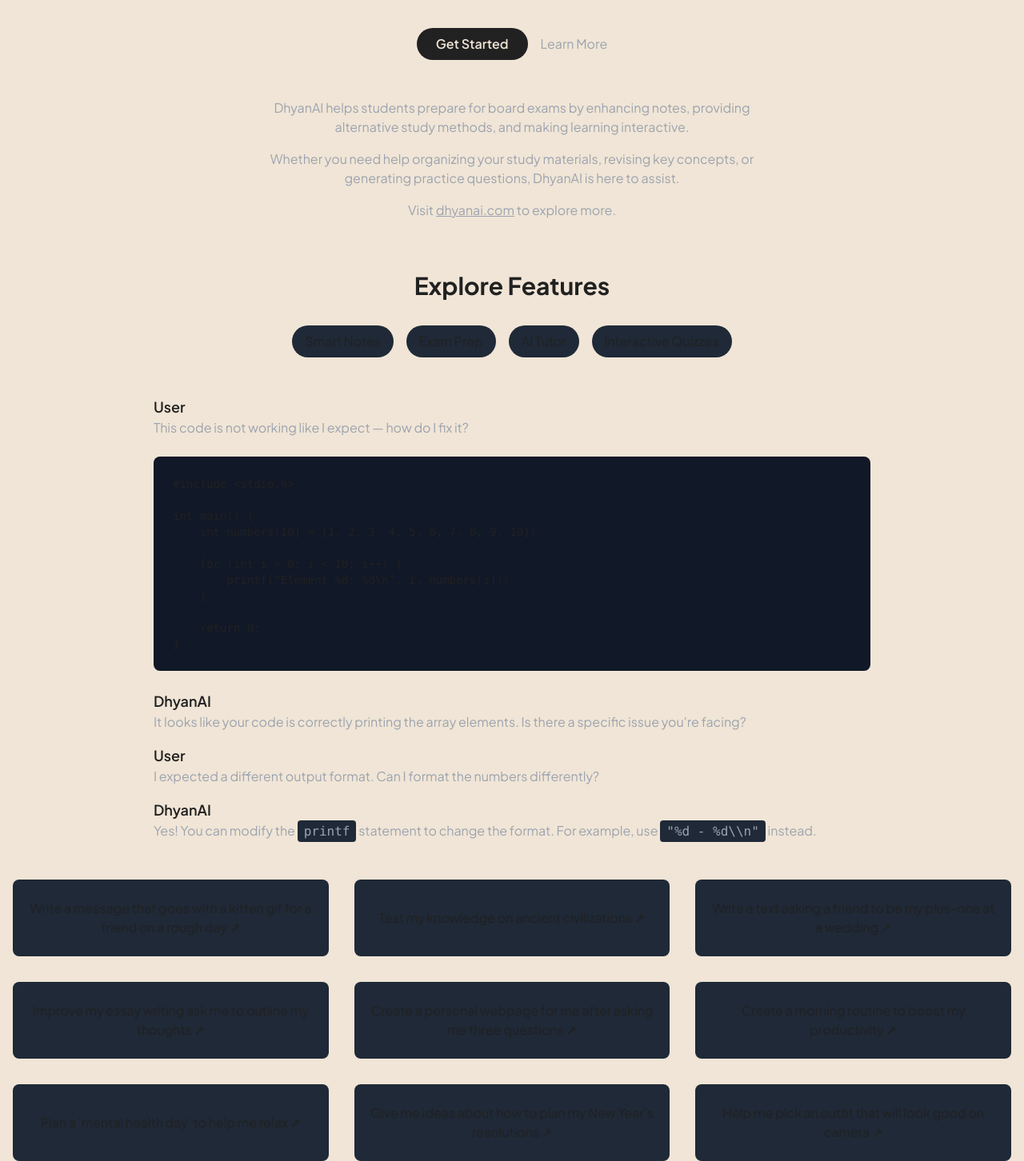
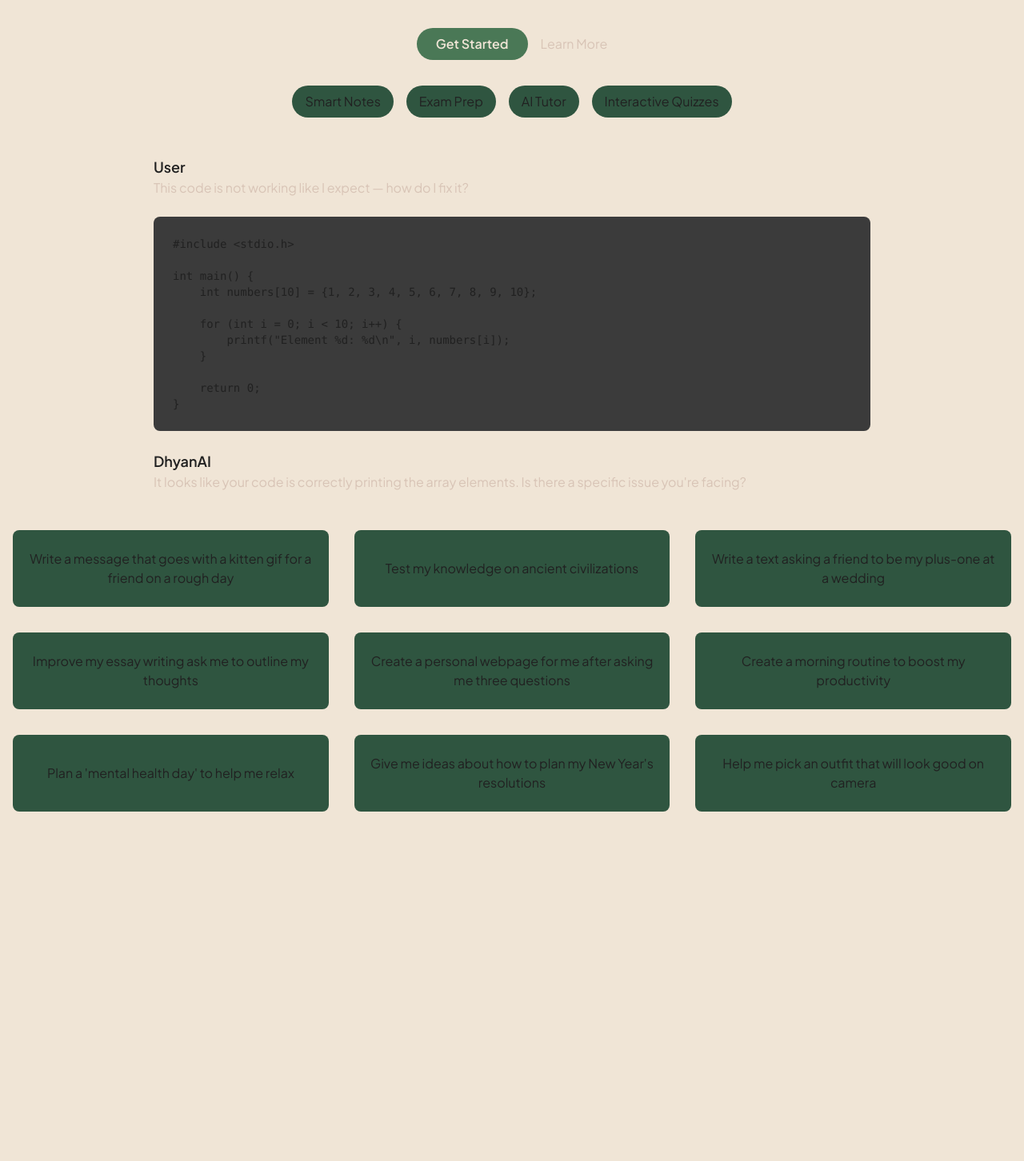
Before and after one commit to ItsSitanshu/dhyan-v1, a Next.js app: page /landing in a window 1280 px wide. Shown: the part 233-1685 px from the top of the page at 80% size. After the commit the page ends 1248 px from the top, so only its background shows below. Built offline with nearby package versions, Linux system fonts and the light colour scheme; a web font is replaced by a local one.

Commit message:
clean,modular

```diff
--- /dev/null
+++ b/app/components/BoxGrid.tsx
@@ -0,0 +1,32 @@
+import React from "react";
+
+const BoxGrid = () => {
+  const boxItems = [
+    "Write a message that goes with a kitten gif for a friend on a rough day",
+    "Test my knowledge on ancient civilizations",
+    "Write a text asking a friend to be my plus-one at a wedding",
+    "Improve my essay writing ask me to outline my thoughts",
+    "Create a personal webpage for me after asking me three questions",
+    "Create a morning routine to boost my productivity",
+    "Plan a 'mental health day' to help me relax",
+    "Give me ideas about how to plan my New Year's resolutions",
+    "Help me pick an outfit that will look good on camera",
+  ];
+
+  return (
+    <div className="w-screen grid grid-cols-1 sm:grid-cols-2 md:grid-cols-3 gap-4 sm:gap-6 md:gap-8 mt-12 px-4">
+      {boxItems.map((item, index) => (
+        <div
+          key={index}
+          className="bg-prim1 p-4 rounded-lg text-center h-24 flex items-center justify-center hover:bg-opacity-80 transition"
+        >
+          <a href="#" className="block text-foreground">
+            {item}
+          </a>
+        </div>
+      ))}
+    </div>
+  );
+};
+
+export default BoxGrid;
--- /dev/null
+++ b/app/components/CodeExample.tsx
@@ -0,0 +1,44 @@
+import React from "react";
+
+const CodeExample = () => {
+  return (
+    <div className="w-full max-w-4xl mx-auto mt-12 space-y-6">
+      <div>
+        <p className="text-lg font-semibold">User</p>
+        <p className="text-psec">
+          This code is not working like I expect — how do I fix it?
+        </p>
+      </div>
+
+      <div className="w-full bg-lprim p-6 rounded-lg text-foreground text-sm overflow-x-auto">
+        <pre>
+          <code>
+            {`#include <stdio.h>
+
+int main() {
+    int numbers[10] = {1, 2, 3, 4, 5, 6, 7, 8, 9, 10};
+
+    for (int i = 0; i < 10; i++) {
+        printf("Element %d: %d\\n", i, numbers[i]);
+    }
+
+    return 0;
+}`}
+          </code>
+        </pre>
+      </div>
+
+      <div className="space-y-4">
+        <div>
+          <p className="text-lg font-semibold">DhyanAI</p>
+          <p className="text-psec">
+            It looks like your code is correctly printing the array elements. Is
+            there a specific issue you're facing?
+          </p>
+        </div>
+      </div>
+    </div>
+  );
+};
+
+export default CodeExample;
--- /dev/null
+++ b/app/components/FeatureSection.tsx
@@ -0,0 +1,20 @@
+import React from "react";
+
+const FeatureSection = () => {
+  return (
+    <div className="flex flex-wrap justify-center mt-8 gap-4">
+      {["Smart Notes", "Exam Prep", "AI Tutor", "Interactive Quizzes"].map(
+        (text, index) => (
+          <button
+            key={index}
+            className="bg-prim1 text-foreground px-4 py-2 rounded-full hover:bg-opacity-80 transition"
+          >
+            {text}
+          </button>
+        )
+      )}
+    </div>
+  );
+};
+
+export default FeatureSection;
--- /dev/null
+++ b/app/components/Header.tsx
@@ -0,0 +1,21 @@
+import React from "react";
+
+const Header = () => {
+  return (
+    <header className="w-full max-w-5xl flex justify-between items-center p-6">
+      <div className="flex items-center">
+        <img alt="logo" className="h-10" src="/logo.svg" />
+        <span className="ml-2 text-xl font-semibold">DhyanAI</span>
+      </div>
+      <nav className="hidden md:flex space-x-6">
+        {["Home", "Features", "About", "Contact"].map((item, index) => (
+          <a key={index} className="hover:underline" href="#">
+            {item}
+          </a>
+        ))}
+      </nav>
+    </header>
+  );
+};
+
+export default Header;
--- /dev/null
+++ b/app/components/HeroSection.tsx
@@ -0,0 +1,22 @@
+import React from "react";
+
+const HeroSection = () => {
+  return (
+    <main className="flex flex-col items-center justify-center text-center px-4">
+      <p className="text-psec mt-12">Your AI-powered learning assistant</p>
+      <h1 className="text-4xl md:text-6xl font-bold mt-4">Unlock Your Potential</h1>
+
+      {/* Buttons */}
+      <div className="flex flex-col md:flex-row items-center mt-8 space-y-4 md:space-y-0 md:space-x-4">
+        <button className="bg-prim2 text-background px-6 py-2 rounded-full font-semibold hover:bg-opacity-80 transition">
+          Get Started
+        </button>
+        <a className="text-psec hover:underline" href="#">
+          Learn More
+        </a>
+      </div>
+    </main>
+  );
+};
+
+export default HeroSection;
--- a/app/components/LandingPage.tsx
+++ b/app/components/LandingPage.tsx
@@ -1,166 +1,18 @@
 import React from "react";
+import Header from "@/app/components/Header";
+import HeroSection from "@/app/components/HeroSection";
+import FeatureSection from "@/app/components/FeatureSection";
+import CodeExample from "@/app/components/CodeExample";
+import BoxGrid from "@/app/components/BoxGrid";
 
 const LandingPage = () => {
-  const boxItems = [
-    "Write a message that goes with a kitten gif for a friend on a rough day ↗",
-    "Test my knowledge on ancient civilizations ↗",
-    "Write a text asking a friend to be my plus-one at a wedding ↗",
-    "Improve my essay writing ask me to outline my thoughts ↗",
-    "Create a personal webpage for me after asking me three questions ↗",
-    "Create a morning routine to boost my productivity ↗",
-    "Plan a 'mental health day' to help me relax ↗",
-    "Give me ideas about how to plan my New Year's resolutions ↗",
-    "Help me pick an outfit that will look good on camera ↗",
-  ];
-
   return (
     <div className="bg-background text-foreground font-sans min-h-screen flex flex-col items-center overflow-hidden">
-      {/* Header */}
-      <header className="w-full max-w-5xl flex justify-between items-center p-6">
-        <div className="flex items-center">
-          <img alt="logo" className="h-10" src="/logo.svg" />
-          <span className="ml-2 text-xl font-semibold">DhyanAI</span>
-        </div>
-        <nav className="hidden md:flex space-x-6">
-          {["Home", "Features", "About", "Contact"].map((item, index) => (
-            <a key={index} className="hover:underline" href="#">
-              {item}
-            </a>
-          ))}
-        </nav>
-      </header>
-
-      {/* Main Content */}
-      <main className="flex flex-col items-center justify-center text-center px-4">
-        <p className="text-gray-400 mt-12">
-          Your AI-powered learning assistant
-        </p>
-        <h1 className="text-4xl md:text-6xl font-bold mt-4">
-          Unlock Your Potential
-        </h1>
-
-        {/* Buttons */}
-        <div className="flex flex-col md:flex-row items-center mt-8 space-y-4 md:space-y-0 md:space-x-4">
-          <button className="bg-foreground text-background px-6 py-2 rounded-full font-semibold">
-            Get Started
-          </button>
-          <a className="text-gray-400 hover:underline" href="#">
-            Learn More
-          </a>
-        </div>
-
-        {/* Text Section */}
-        <div className="max-w-2xl mt-12 text-gray-400 space-y-4">
-          <p>
-            DhyanAI helps students prepare for board exams by enhancing notes,
-            providing alternative study methods, and making learning
-            interactive.
-          </p>
-          <p>
-            Whether you need help organizing your study materials, revising key
-            concepts, or generating practice questions, DhyanAI is here to
-            assist.
-          </p>
-          <p>
-            Visit{" "}
-            <a className="underline" href="#">
-              dhyanai.com
-            </a>{" "}
-            to explore more.
-          </p>
-        </div>
-
-        {/* Feature Section */}
-        <h2 className="text-2xl md:text-3xl font-bold mt-16">
-          Explore Features
-        </h2>
-        <div className="flex flex-wrap justify-center mt-8 gap-4">
-          {["Smart Notes", "Exam Prep", "AI Tutor", "Interactive Quizzes"].map(
-            (text, index) => (
-              <button
-                key={index}
-                className="bg-gray-800 text-foreground px-4 py-2 rounded-full"
-              >
-                {text}
-              </button>
-            )
-          )}
-        </div>
-      </main>
-
-      {/* Code Example Section */}
-      <div className="w-full max-w-4xl mx-auto mt-12 space-y-6">
-        {/* User Question */}
-        <div>
-          <p className="text-lg font-semibold">User</p>
-          <p className="text-gray-400">
-            This code is not working like I expect — how do I fix it?
-          </p>
-        </div>
-
-        {/* Code Block */}
-        <div className="w-full bg-gray-900 p-6 rounded-lg text-foreground text-sm overflow-x-auto">
-          <pre>
-            <code>
-              {`#include <stdio.h>
-
-int main() {
-    int numbers[10] = {1, 2, 3, 4, 5, 6, 7, 8, 9, 10};
-
-    for (int i = 0; i < 10; i++) {
-        printf("Element %d: %d\\n", i, numbers[i]);
-    }
-
-    return 0;
-}`}
-            </code>
-          </pre>
-        </div>
-
-        {/* Chat Responses */}
-        <div className="space-y-4">
-          <div>
-            <p className="text-lg font-semibold">DhyanAI</p>
-            <p className="text-gray-400">
-              It looks like your code is correctly printing the array elements.
-              Is there a specific issue you're facing?
-            </p>
-          </div>
-          <div>
-            <p className="text-lg font-semibold">User</p>
-            <p className="text-gray-400">
-              I expected a different output format. Can I format the numbers
-              differently?
-            </p>
-          </div>
-          <div>
-            <p className="text-lg font-semibold">DhyanAI</p>
-            <p className="text-gray-400">
-              Yes! You can modify the{" "}
-              <code className="bg-gray-800 px-2 py-1 rounded">printf</code>{" "}
-              statement to change the format. For example, use{" "}
-              <code className="bg-gray-800 px-2 py-1 rounded">
-                "%d - %d\\n"
-              </code>{" "}
-              instead.
-            </p>
-          </div>
-        </div>
-      </div>
-
-      {/* Boxes Section */}
-      <div className="w-screen grid grid-cols-1 sm:grid-cols-2 md:grid-cols-3 gap-8 mt-12 px-4">
-        {boxItems.map((item, index) => (
-          <div
-            key={index}
-            className="bg-gray-800 p-4 rounded-lg text-center h-24 flex items-center justify-center"
-          >
-            <a href="#" className="block text-foreground">
-              {item}
-            </a>
-          </div>
-        ))}
-      </div>
+      <Header />
+      <HeroSection />
+      <FeatureSection />
+      <CodeExample />
+      <BoxGrid />
     </div>
   );
 };
--- a/package.json
+++ b/package.json
@@ -12,7 +12,7 @@
     "@supabase/auth-helpers-nextjs": "^0.10.0",
     "@supabase/supabase-js": "^2.48.1",
     "axios": "^1.7.9",
-    "framer-motion": "^12.0.11",
+    "framer-motion": "^12.1.0",
     "lucide-react": "^0.474.0",
     "next": "15.1.6",
     "react": "^19.0.0",
```
Also changed, not shown: 1 other file (tests, documents, lock files or other folders).
